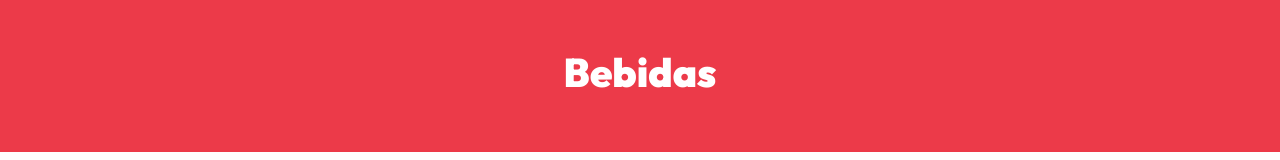
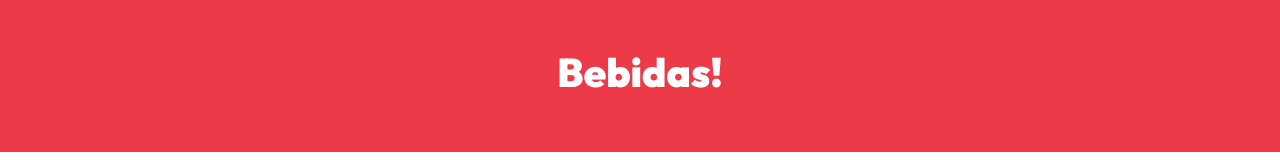
Before and after one commit to agusmachado/buscadorbebidas, a React (Vite) app: page / in a window 1280 px wide. Shown: the top 160 px of the page. Built offline with nearby package versions, Linux system fonts and the light colour scheme.

Commit message:
'Subiendo'

```diff
--- a/src/App.jsx
+++ b/src/App.jsx
@@ -7,7 +7,7 @@ function App() {
   return (
     <>
       <header className="py-5">
-        <h1>Bebidas</h1>
+        <h1>Bebidas!</h1>
       </header>
 
       <Container
```
